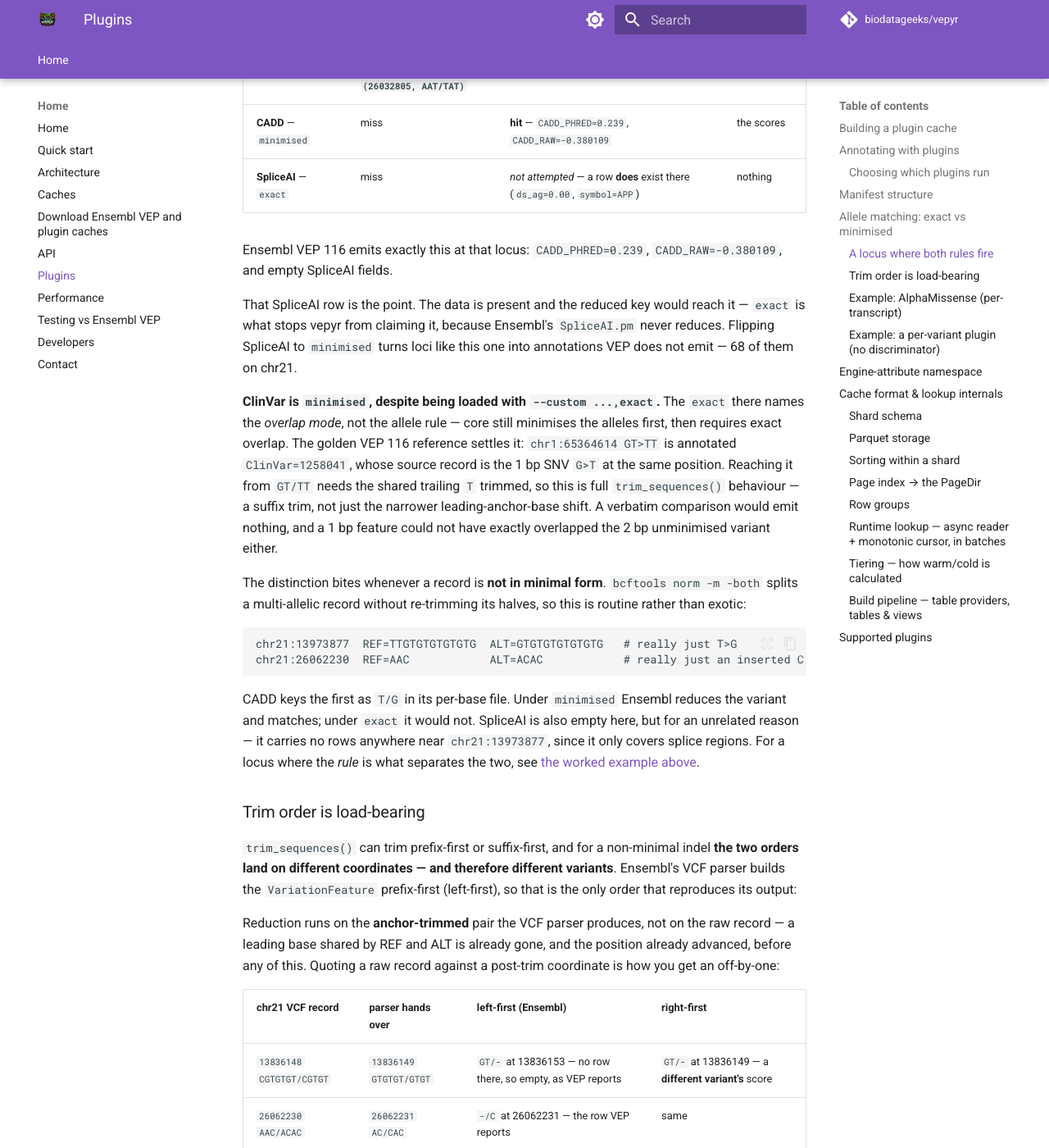
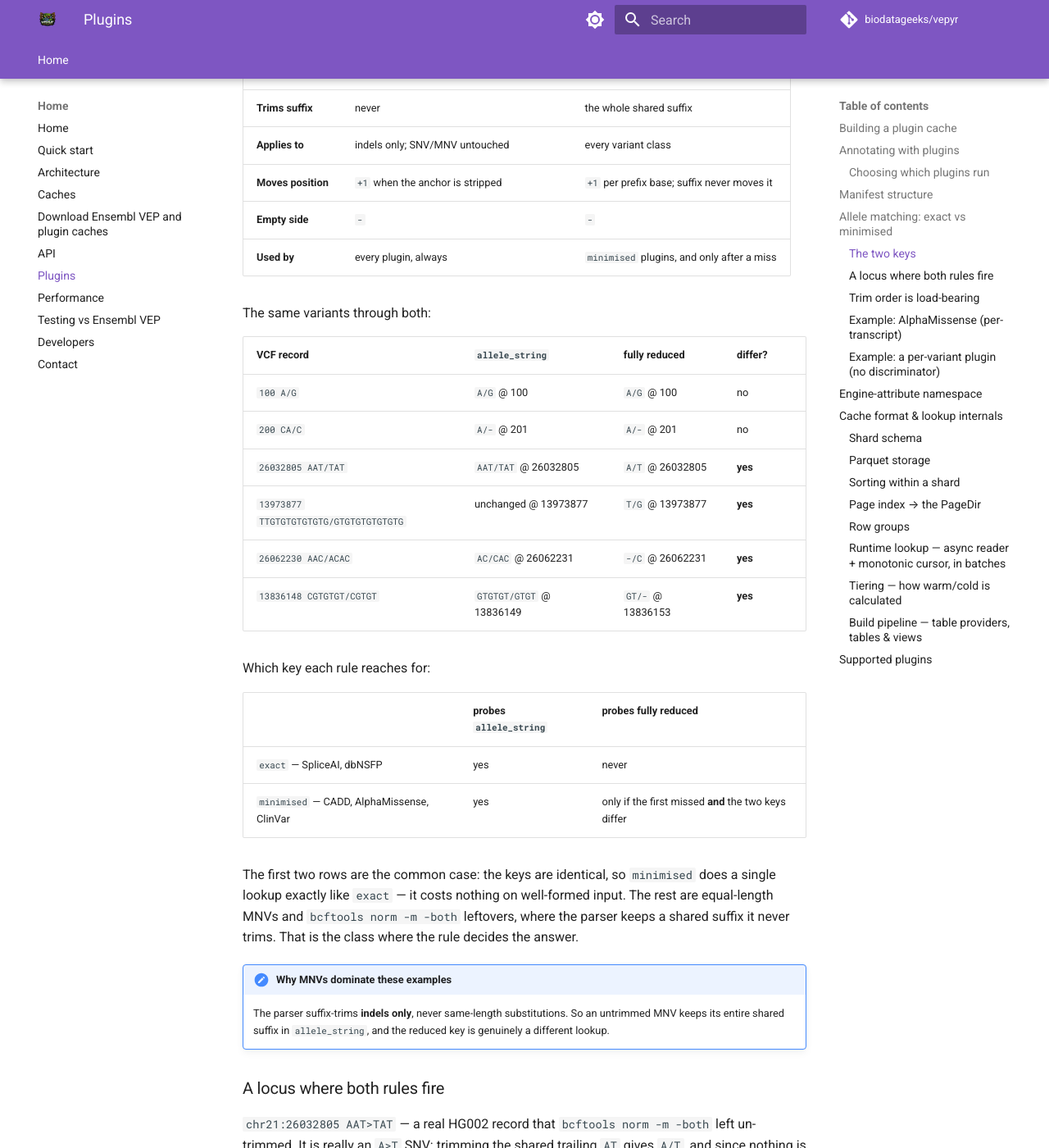
Before and after one commit to biodatageeks/vepyr, an MkDocs documentation site: the page built from docs/plugins.md, in a window 1280 px wide and 1400 px high, scrolled down 4456 px. Shown: the whole window at 82% size. Built offline with MkDocs 1.6.1 and Material for MkDocs 9.7.7, drawn with Linux system fonts in a browser that asks for light colours; comment, search, counter and statistics services are not loaded; some of the changed text lies outside the part shown.

Commit message:
docs(plugins): tabulate allele_string against the fully reduced key
The section said minimised "adds a second lookup against the fully reduced
key" without ever defining either key, so the reader had no way to tell what
the two probes actually differ by.

Adds a "The two keys" subsection: what builds each, what each trims, whether
the position moves, and which rule reaches for which. Plus six worked records
showing where the keys coincide and where they diverge.

The point the tables make concrete is that the parser suffix-trims indels only,
never same-length substitutions. So the keys are identical for plain SNVs and
already-minimal indels — minimised then does a single lookup exactly like
exact — and differ mainly for the untrimmed MNVs that bcftools norm -m -both
leaves behind, which is precisely the class the rule decides.

Co-Authored-By: Claude Opus 5 (1M context) <noreply@anthropic.com>

```diff
--- a/docs/plugins.md
+++ b/docs/plugins.md
@@ -211,6 +211,48 @@ plugins get one probe and stop.
 
 Because the fallback is only consulted after a miss, `minimised` can add hits
 but can never change one the primary probe already found.
+
+### The two keys
+
+| | `allele_string` (primary key) | fully reduced (fallback key) |
+|---|---|---|
+| **Built by** | `vcf_to_vep_input_allele()` | `plugin_probe_allele()` |
+| **Mirrors** | Ensembl's VCF → `VariationFeature` parse | Ensembl's `trim_sequences()` |
+| **Trims prefix** | one base only, the VCF anchor | the whole shared prefix |
+| **Trims suffix** | never | the whole shared suffix |
+| **Applies to** | indels only; SNV/MNV untouched | every variant class |
+| **Moves position** | `+1` when the anchor is stripped | `+1` per prefix base; suffix never moves it |
+| **Empty side** | `-` | `-` |
+| **Used by** | every plugin, always | `minimised` plugins, and only after a miss |
+
+The same variants through both:
+
+| VCF record | `allele_string` | fully reduced | differ? |
+|---|---|---|---|
+| `100 A/G` | `A/G` @ 100 | `A/G` @ 100 | no |
+| `200 CA/C` | `A/-` @ 201 | `A/-` @ 201 | no |
+| `26032805 AAT/TAT` | `AAT/TAT` @ 26032805 | `A/T` @ 26032805 | **yes** |
+| `13973877 TTGTGTGTGTGTG/GTGTGTGTGTGTG` | unchanged @ 13973877 | `T/G` @ 13973877 | **yes** |
+| `26062230 AAC/ACAC` | `AC/CAC` @ 26062231 | `-/C` @ 26062231 | **yes** |
+| `13836148 CGTGTGT/CGTGT` | `GTGTGT/GTGT` @ 13836149 | `GT/-` @ 13836153 | **yes** |
+
+Which key each rule reaches for:
+
+| | probes `allele_string` | probes fully reduced |
+|---|---|---|
+| `exact` — SpliceAI, dbNSFP | yes | never |
+| `minimised` — CADD, AlphaMissense, ClinVar | yes | only if the first missed **and** the two keys differ |
+
+The first two rows are the common case: the keys are identical, so `minimised`
+does a single lookup exactly like `exact` — it costs nothing on well-formed
+input. The rest are equal-length MNVs and `bcftools norm -m -both` leftovers,
+where the parser keeps a shared suffix it never trims. That is the class where
+the rule decides the answer.
+
+!!! note "Why MNVs dominate these examples"
+    The parser suffix-trims **indels only**, never same-length substitutions.
+    So an untrimmed MNV keeps its entire shared suffix in `allele_string`, and
+    the reduced key is genuinely a different lookup.
 
 ### A locus where both rules fire
 
```
